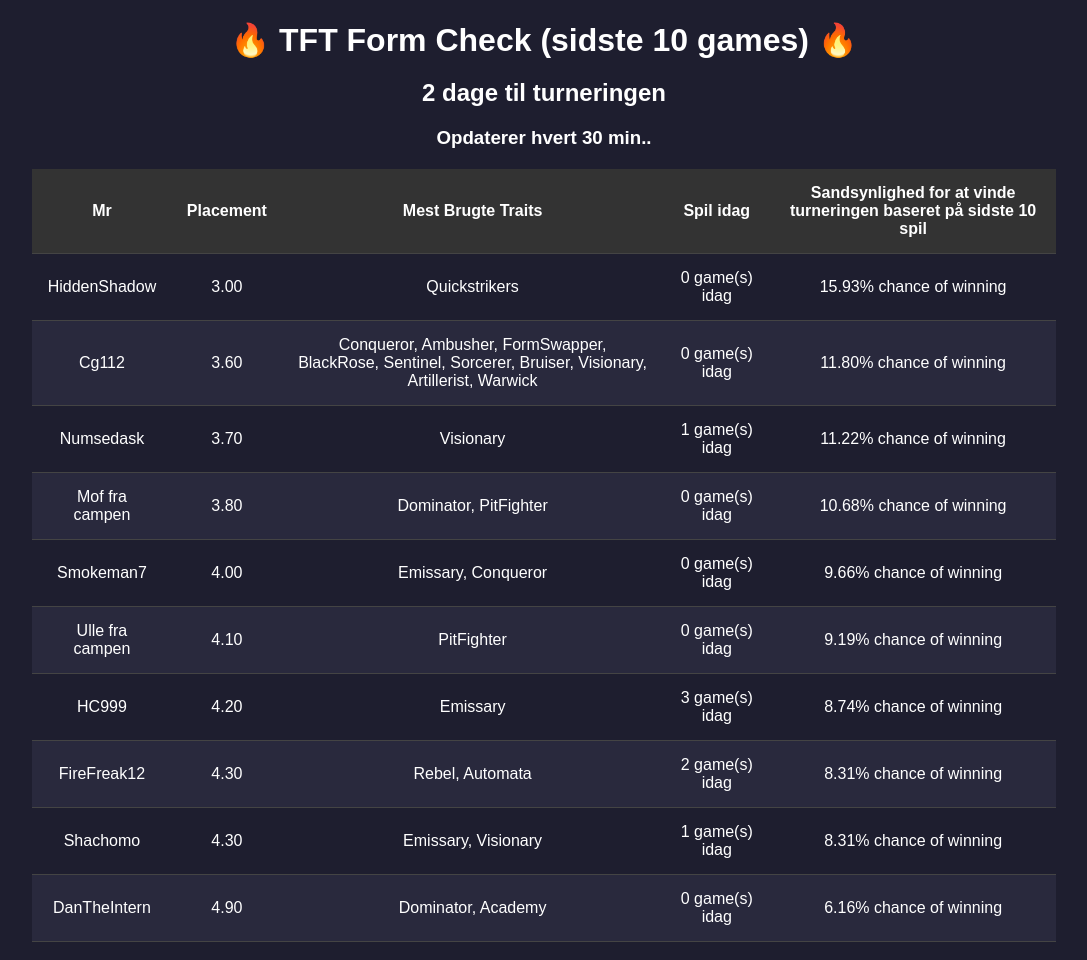
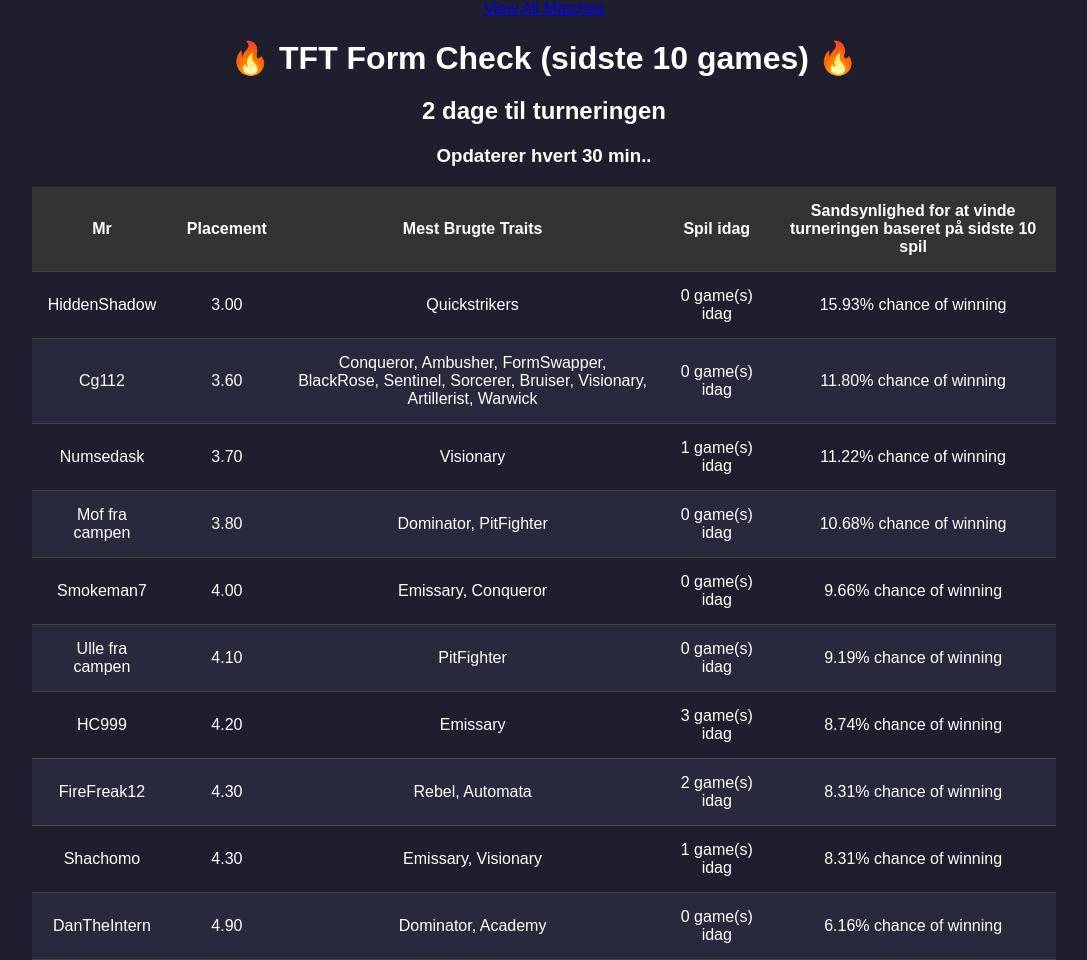
Before and after one commit to Gwabbinz/tft, a plain HTML site: page index.html in a window 1280 px wide. Shown: the whole page, without its empty margins (96-1183 px from the left). Drawn offline with Linux system fonts and the light colour scheme.

Commit message:
Update index.html

```diff
--- a/index.html
+++ b/index.html
@@ -9,6 +9,7 @@
 <body>
 
     <div class="container">
+        <a href="all_games.html" class="button">View All Matches</a>
         <h1>🔥 TFT Form Check (sidste 10 games) 🔥</h1>
 
         <h2>2 dage til turneringen</h2>
```
